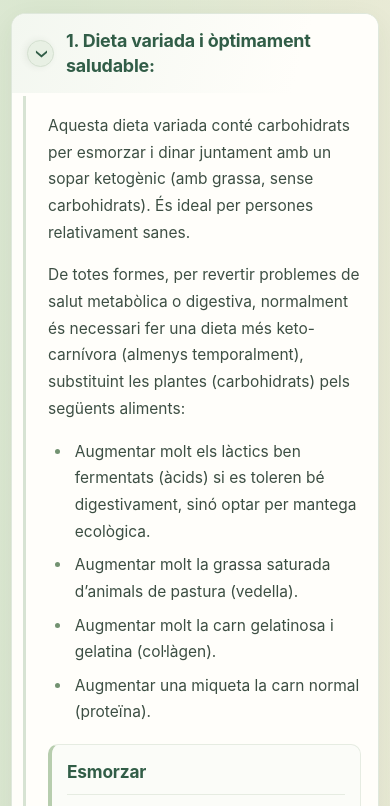
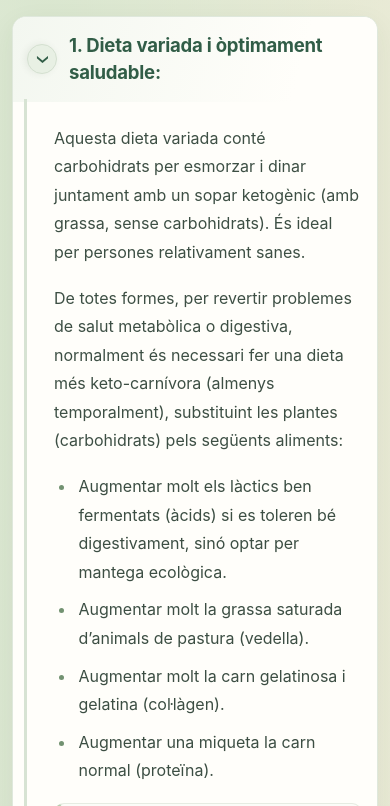
Before and after one commit to armap/optimal-nutrition, a plain HTML site: page index.html in a window 390 px wide. Shown: the top 806 px of the page. Drawn offline with Linux system fonts and the light colour scheme.

Commit message:
Improve nutrition guide mobile readability

```diff
--- a/index.html
+++ b/index.html
@@ -195,17 +195,29 @@ details.fold > .section-content > .collapse-rail:focus-visible {
 .fold.subsection > .section-content > .collapse-rail { top: 66px; }
 
 @media (max-width: 640px) {
-  body.doc-content { font-size: 15.5px; line-height: 1.72; }
-  .guide { padding: 13px 11px 44px; }
-  details.fold { margin-bottom: 12px; border-radius: 14px; }
-  details.fold > summary { min-height: 64px; gap: 12px; padding: 14px 15px; }
-  .disclosure-icon { flex-basis: 27px; width: 27px; height: 27px; }
-  .main-section > summary { min-height: 70px; }
-  .main-section > .section-content > .collapse-rail { top: 70px; }
-  .section-content { padding: 20px 17px 25px; padding-left: 36px; }
-  .topic { padding: 15px 15px 16px; border-radius: 10px; }
-  .fold.subsection > summary { padding: 13px 14px; }
-  .fold.subsection .section-content { padding: 18px 15px 21px; padding-left: 33px; }
+  body.doc-content { font-size: 16px; line-height: 1.78; }
+  .guide { padding: 16px 12px 48px; }
+  details.fold { margin-bottom: 13px; border-radius: 14px; }
+  details.fold > summary {
+    min-height: 70px;
+    gap: 12px;
+    padding: 15px 14px;
+  }
+  .disclosure-icon { flex-basis: 30px; width: 30px; height: 30px; }
+  .fold-title { font-size: 1.04rem; line-height: 1.48; }
+  .main-section > summary { min-height: 74px; }
+  .main-section > summary .fold-title { font-size: 1.16rem; }
+  .main-section > .section-content > .collapse-rail { top: 74px; }
+  details.fold > .section-content > .collapse-rail { width: 31px; }
+  .section-content { padding: 22px 15px 27px; padding-left: 41px; }
+  .section-content p { margin-bottom: 1.1em; }
+  .section-content h3 { font-size: 1.08rem; margin-top: 1.45em; }
+  .section-content ul, .section-content ol { padding-left: 1.35em; }
+  .section-content li { margin: .58em 0; }
+  .topic { padding: 17px 15px 18px; border-radius: 10px; }
+  .fold.subsection > summary { min-height: 66px; padding: 13px 14px; }
+  .fold.subsection .section-content { padding: 19px 13px 23px; padding-left: 36px; }
+  .fold.subsection > .section-content > .collapse-rail { top: 66px; width: 29px; }
 }
 @media (prefers-reduced-motion: reduce) {
   *, *::before, *::after { transition: none !important; }
```
